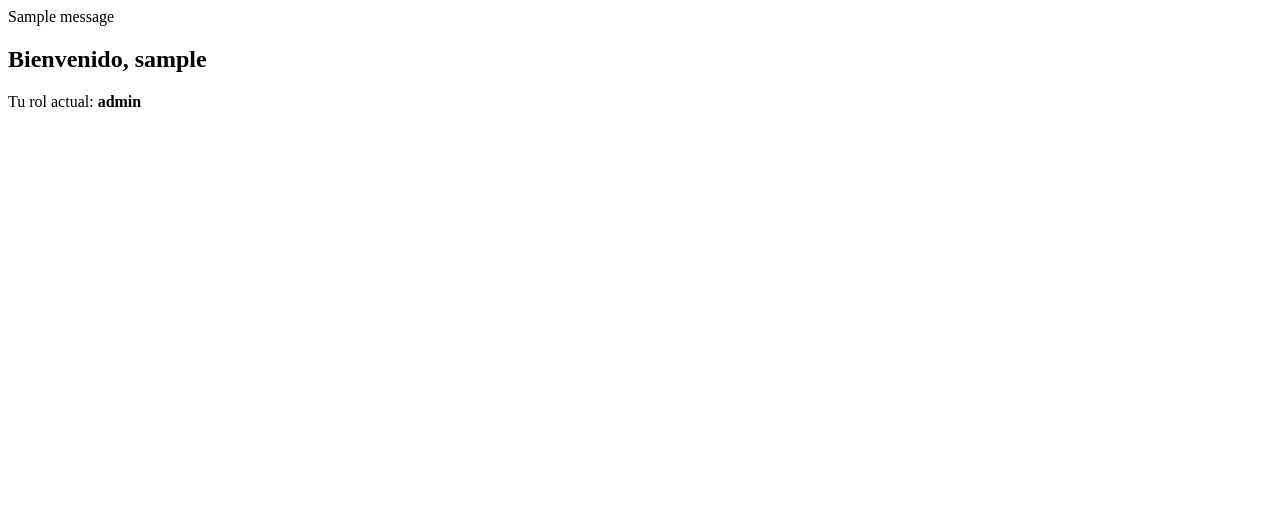
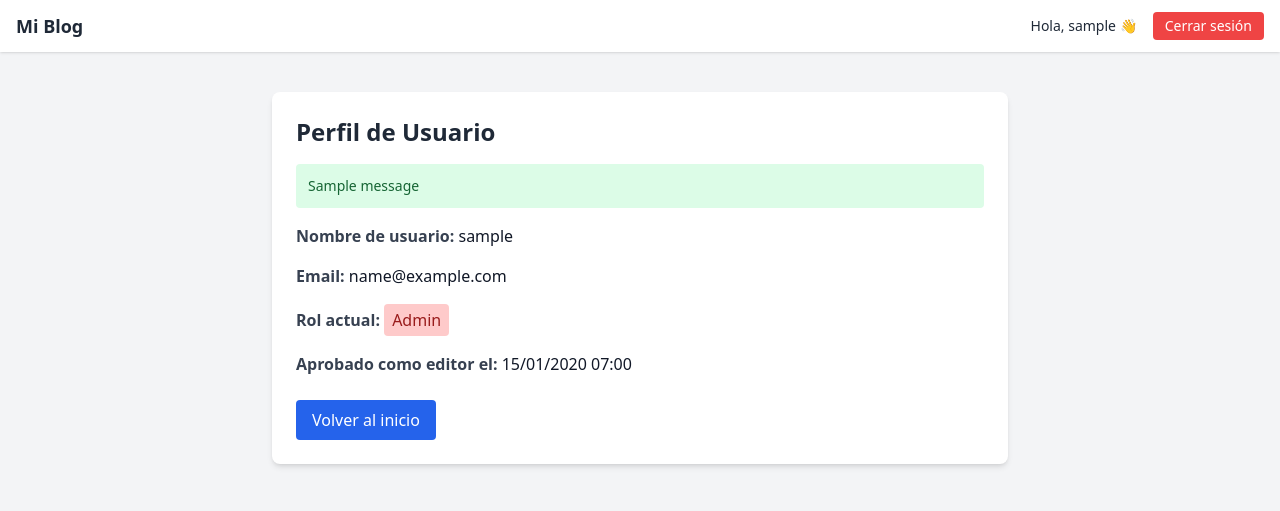
Before and after one commit to zma99/blog_django, a Django app: page /user/profile/ in a window 1280 px wide. Shown: the top 511 px of the page. Run offline with Django 5.2, Linux system fonts and the light colour scheme; a user stored in the database is signed in; tables that the repository leaves empty hold one stand-in row (values such as "Sample post"); one stand-in notice (Sample message) is shown; some libraries are stand-ins or nearby versions.

Commit message:
Agregado perfil de usuario

```diff
--- a/apps/users/templates/profile_view.html
+++ b/apps/users/templates/profile_view.html
@@ -1,12 +1,54 @@
+{% extends 'base.html' %}
+
+{% block content %}
+<div class="max-w-3xl mx-auto mt-10 p-6 bg-white shadow-md rounded-lg">
+  <h2 class="text-2xl font-bold text-gray-800 mb-4">Perfil de Usuario</h2>
+
   {% if messages %}
     <div class="mb-4">
       {% for message in messages %}
-      <div class="p-3 rounded {{ message.tags }}">
+        <div class="p-3 rounded text-sm
+          {% if message.tags == 'success' %}bg-green-100 text-green-800
+          {% elif message.tags == 'info' %}bg-blue-100 text-blue-800
+          {% elif message.tags == 'error' %}bg-red-100 text-red-800
+          {% else %}bg-gray-100 text-gray-800{% endif %}">
           {{ message }}
         </div>
       {% endfor %}
     </div>
   {% endif %}
 
-<h2>Bienvenido, {{ profile.user.username }}</h2>
-<p>Tu rol actual: <strong>{{ profile.rol }}</strong></p>
+  <div class="space-y-4">
+    <div>
+      <span class="font-semibold text-gray-700">Nombre de usuario:</span>
+      <span class="text-gray-900">{{ profile.user.username }}</span>
+    </div>
+    <div>
+      <span class="font-semibold text-gray-700">Email:</span>
+      <span class="text-gray-900">{{ profile.user.email }}</span>
+    </div>
+    <div>
+      <span class="font-semibold text-gray-700">Rol actual:</span>
+      <span class="inline-block px-2 py-1 rounded
+        {% if profile.rol == 'admin' %}bg-red-200 text-red-800
+        {% elif profile.rol == 'editor' %}bg-green-200 text-green-800
+        {% elif profile.rol == 'auditor' %}bg-yellow-200 text-yellow-800
+        {% else %}bg-gray-200 text-gray-800{% endif %}">
+        {{ profile.rol|title }}
+      </span>
+    </div>
+    {% if profile.approved_at %}
+    <div>
+      <span class="font-semibold text-gray-700">Aprobado como editor el:</span>
+      <span class="text-gray-900">{{ profile.approved_at|date:"d/m/Y H:i" }}</span>
+    </div>
+    {% endif %}
+  </div>
+
+  <div class="mt-6">
+    <a href="{% url 'index' %}" class="inline-block bg-blue-600 text-white px-4 py-2 rounded hover:bg-blue-700 transition">
+      Volver al inicio
+    </a>
+  </div>
+</div>
+{% endblock %}
--- a/apps/users/views.py
+++ b/apps/users/views.py
@@ -3,20 +3,43 @@ from django.contrib import messages
 
 class ProfileView(TemplateView):
     template_name = 'profile_view.html'
+    context_object_name = 'profile'
 
     def get(self, request, *args, **kwargs):
-        profile = request.user.profile
+        self.profile = request.user.profile  # Guardamos el perfil para usarlo luego
 
-        if profile.requested_editor and profile.rol == 'reader':
+        if self.profile.requested_editor and self.profile.rol == 'reader':
             messages.info(request, "Tu solicitud para ser editor está pendiente de aprobación.")
-        elif profile.requested_editor and profile.rol == 'editor':
+        elif self.profile.requested_editor and self.profile.rol == 'editor':
             messages.success(request, "¡Tu rol de editor ha sido aprobado!")
-            profile.requested_editor = False
-            profile.save()
+            self.profile.requested_editor = False
+            self.profile.save()
 
         return super().get(request, *args, **kwargs)
 
     def get_context_data(self, **kwargs):
         context = super().get_context_data(**kwargs)
-        context['profile'] = self.request.user.profile
+        context[self.context_object_name] = getattr(self, 'profile', self.request.user.profile)
         return context
+
+
+
+# class ProfileView(TemplateView):
+#     template_name = 'profile_view.html'
+
+#     def get(self, request, *args, **kwargs):
+#         profile = request.user.profile
+
+#         if profile.requested_editor and profile.rol == 'reader':
+#             messages.info(request, "Tu solicitud para ser editor está pendiente de aprobación.")
+#         elif profile.requested_editor and profile.rol == 'editor':
+#             messages.success(request, "¡Tu rol de editor ha sido aprobado!")
+#             profile.requested_editor = False
+#             profile.save()
+
+#         return super().get(request, *args, **kwargs)
+
+#     def get_context_data(self, **kwargs):
+#         context = super().get_context_data(**kwargs)
+#         context['profile'] = self.request.user.profile
+#         return context
--- a/templates/base.html
+++ b/templates/base.html
@@ -19,7 +19,7 @@
 
         <div class="flex items-center gap-4">
             {% if user.is_authenticated %}
-                <span class="text-sm">Hola, {{ user.username }} 👋</span>
+                <span class="text-sm">Hola, <a href="{% url 'profile_view' %}" class="hover:underline">{{ user.username }}</a> 👋</span>
                 <form method="post" action="{% url 'logout' %}">
                     {% csrf_token %}
                     <button type="submit" class="bg-red-500 hover:bg-red-600 text-white px-3 py-1 rounded text-sm">
```
Lines whose indentation alone changed are shown as unchanged.
